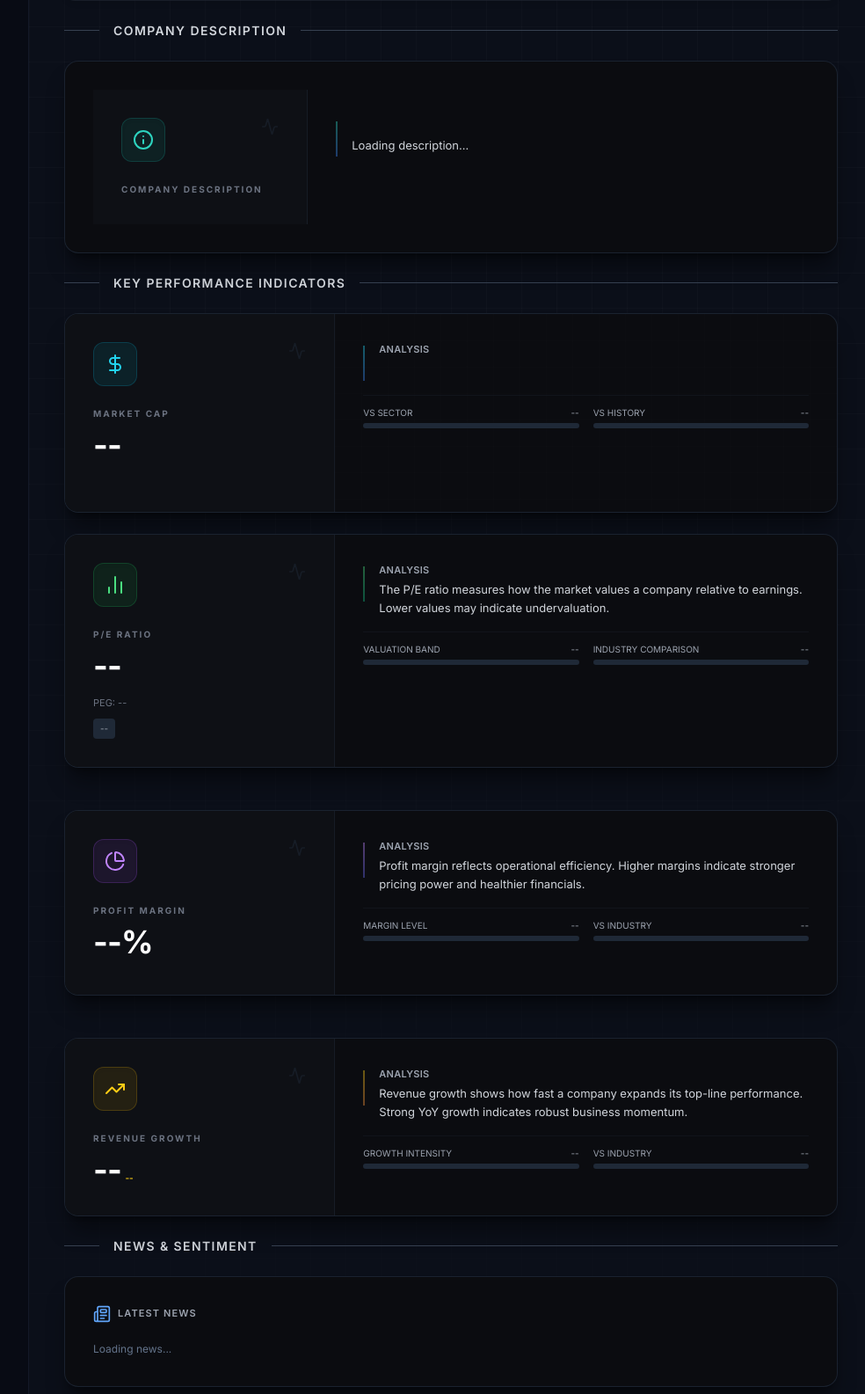
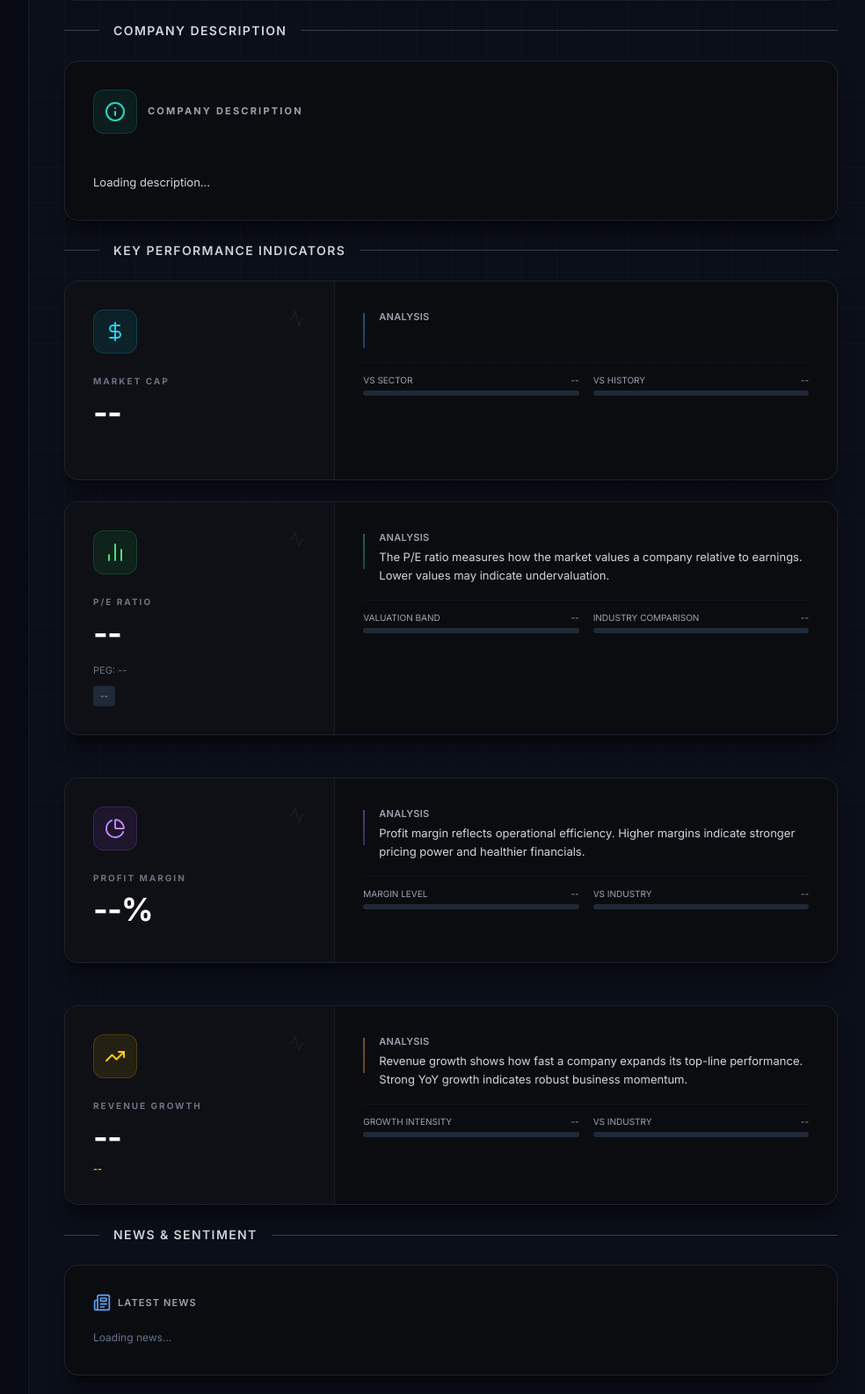
Before and after one commit to larsender1/valueradar, a Flask app: template templates/dashboard.html in a window 1280 px wide. Shown: the part 650-2235 px from the top of the page at 88% size, without its empty margins (287-1271 px from the left). Run offline with Flask 3, Linux system fonts and the light colour scheme; the template is opened without the code that fills it, so the values that code supplies are empty; some libraries are stand-ins or nearby versions.

Commit message:
Fix Revenue Growth KPI layout (font + spacing aligned to other cards)

```diff
--- a/templates/dashboard.html
+++ b/templates/dashboard.html
@@ -317,14 +317,15 @@
                     <div class="h-[1px] bg-gray-700 flex-1"></div>
                 </div>
 
-                <!-- COMPANY DESCRIPTION – MARKET CAP STYLE -->
+                <!-- COMPANY DESCRIPTION – FULL WIDTH LEFT ALIGNED -->
                 <div class="group relative w-full mt-10">
+
                     <!-- Glow -->
                     <div class="absolute -inset-0.5 rounded-2xl bg-gradient-to-r from-teal-400 to-blue-500
     opacity-0 group-hover:opacity-20 blur-xl transition-opacity duration-700"></div>
 
                     <div class="relative bg-[#0b0c10] border border-gray-800/80 rounded-2xl
-        flex flex-col lg:flex-row overflow-hidden transition-all duration-300
+    flex flex-col overflow-hidden transition-all duration-300
     group-hover:border-gray-700/80 group-hover:-translate-y-1
     shadow-xl shadow-black/40 p-8">
 
@@ -333,38 +334,25 @@
         linear-gradient(90deg,rgba(255,255,255,0.02)_1px,transparent_1px)]
         bg-[size:30px_30px] opacity-40 pointer-events-none"></div>
 
-                        <!-- LEFT -->
-                        <div class="relative z-10 lg:w-[30%] flex flex-col justify-between
-            border-b lg:border-b-0 lg:border-r border-gray-800/50 bg-[#0e1015] p-6 lg:p-8">
-
-                            <div class="flex justify-between items-start mb-6">
+                        <!-- TITLE ROW -->
+                        <div class="relative z-10 flex items-center gap-3 mb-6">
                             <div class="p-3 rounded-xl bg-teal-500/10 border border-teal-500/20 shadow-inner">
                                 <i data-lucide="info" class="w-6 h-6 text-teal-400"></i>
                             </div>
-                                <i data-lucide="activity" class="w-5 h-5 text-gray-800 opacity-50"></i>
-                            </div>
-
-                            <h3 class="text-[10px] font-bold text-gray-500 uppercase tracking-[0.2em]">
+                            <h3 class="text-[11px] font-bold text-gray-400 uppercase tracking-[0.2em]">
                                 Company Description
                             </h3>
                         </div>
 
-                        <!-- RIGHT -->
-                        <div class="relative z-10 flex-1 p-6 lg:p-8">
-                            <div class="flex gap-4">
-                                <div class="hidden sm:block mt-1">
-                                    <div class="w-0.5 h-10 bg-gradient-to-b from-teal-400 to-blue-500 opacity-40"></div>
-                                </div>
-
+                        <!-- FULL WIDTH DESCRIPTION TEXT -->
                         <p id="company-desc"
-                                    class="text-[13px] text-gray-300 leading-relaxed whitespace-pre-line">
+                            class="relative z-10 text-[13px] text-gray-300 leading-relaxed whitespace-pre-line">
                             Loading description...
                         </p>
-                            </div>
-                        </div>
-
-                    </div>
-                </div>
+
+                    </div>
+                </div>
+
 
 
                 <!-- ============================ -->
@@ -707,8 +695,11 @@
                                     <span id="val-growth"
                                         class="text-3xl lg:text-4xl font-bold text-white tracking-tight leading-none">--</span>
 
+                                    <div class="h-2"></div>
+
                                     <span id="val-growth-badge"
-                                        class="text-[10px] text-yellow-400 font-semibold">--</span>
+                                        class="text-[11px] text-yellow-400 font-semibold block">--</span>
+
                                 </div>
                             </div>
 
```
Lines whose indentation alone changed are shown as unchanged.
